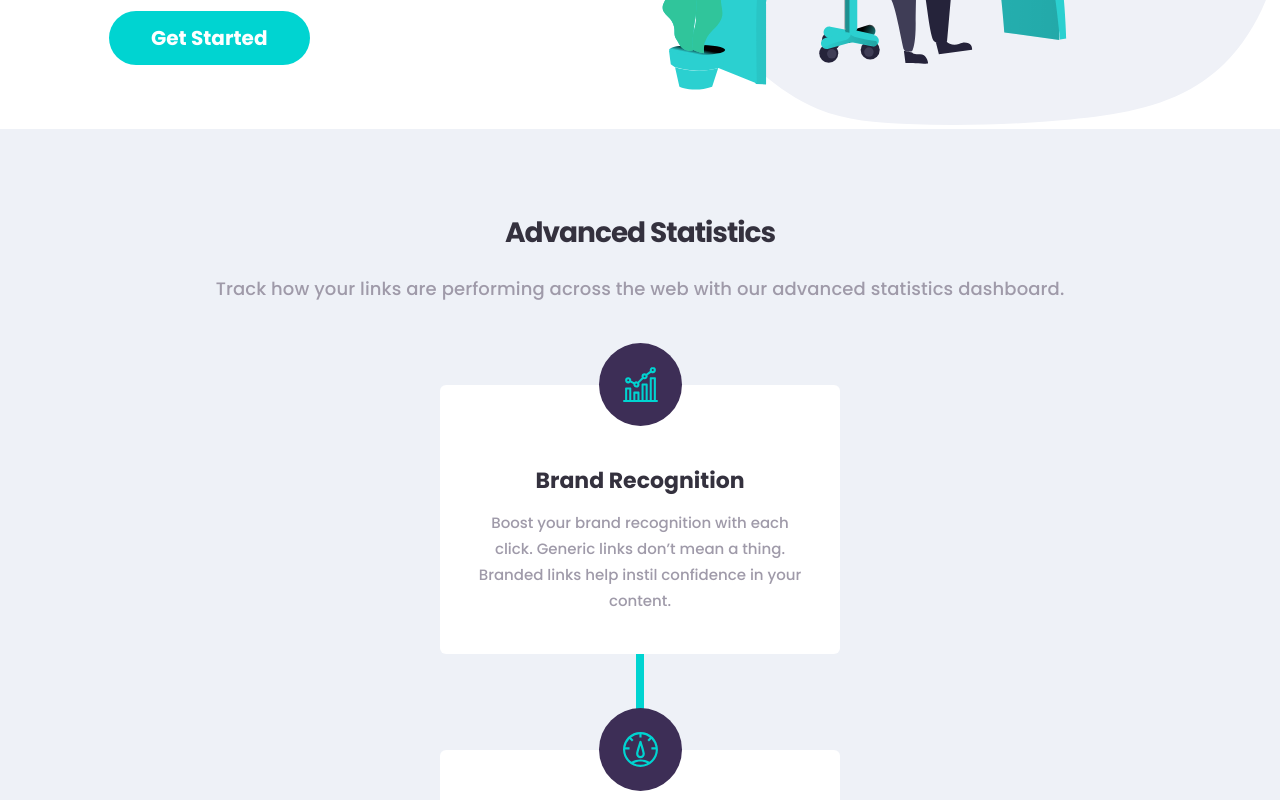
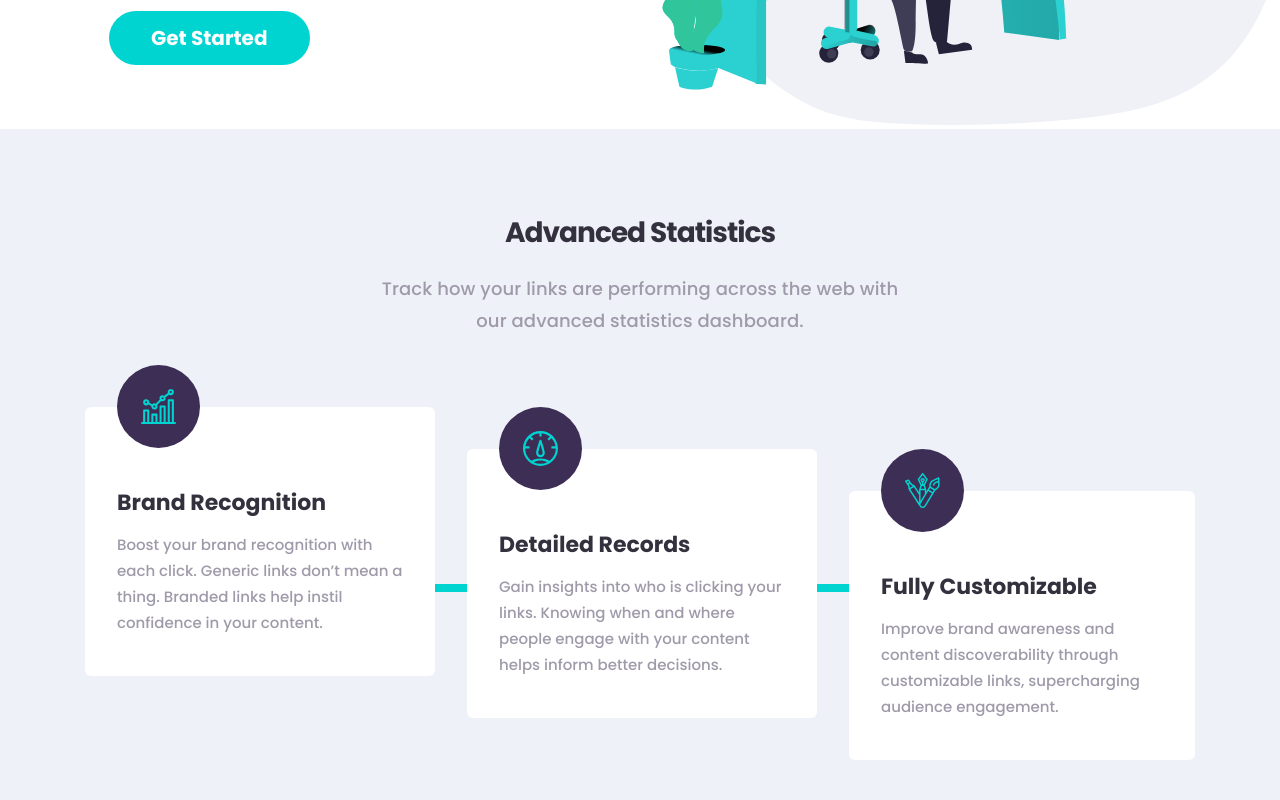
Before and after one commit to 0xShynn/frontendmentor-shortly-api-landing-page, a Next.js app: page / in a window 1280 px wide. Shown: the part 460-1260 px from the top of the page. Built offline with nearby package versions, Linux system fonts and the light colour scheme.

Commit message:
updated: services comp responsive

```diff
--- a/src/components/Service.js
+++ b/src/components/Service.js
@@ -1,8 +1,18 @@
 import { Box, Heading, Text } from '@chakra-ui/layout'
 
-const Service = ({ title, text, icon }) => {
+const Service = ({ title, text, icon, index }) => {
   return (
-    <Box bg="white" rounded="md" pb="10" px="8" maxW="400px">
+    <Box
+      bg="white"
+      rounded="md"
+      pb="10"
+      px="8"
+      maxW="350px"
+      textAlign={{ base: 'center', lg: 'left' }}
+      pos="relative"
+      top={{ base: 'unset', lg: index === 1 ? '-42px' : 'unset' }}
+      bottom={{ base: 'unset', lg: index === 3 ? '-42px' : 0 }}
+    >
       <Box
         p="6"
         bg="primary.darkpurple"
--- a/src/components/Services.js
+++ b/src/components/Services.js
@@ -8,18 +8,28 @@ import Service from './Service'
 
 const Services = () => {
   return (
-    <Box bg="secondary.lightgray" py="20" px="6">
+    <Box bg="secondary.lightgray" pt="20" pb={{ base: 20, lg: 32 }} px="6">
       <Box textAlign="center">
+        <Box maxW="540px" mx="auto" mb={{ base: 20, lg: 28, xl: 32 }}>
           <Heading as="h2" variant="h2" mb="4">
             Advanced Statistics
           </Heading>
-        <Text textStyle="medium" mb="20">
+          <Text textStyle="medium">
             Track how your links are performing across the web with our advanced
             statistics dashboard.
           </Text>
-        <Box pos="relative">
-          <Stack spacing="24" zIndex="overlay" pos="relative" align="center">
+        </Box>
+        <Box pos="relative" maxW="1110px" mx="auto">
+          <Stack
+            spacing={{ base: 24, lg: 8 }}
+            zIndex="overlay"
+            pos="relative"
+            align="center"
+            justify="center"
+            direction={{ base: 'column', lg: 'row' }}
+          >
             <Service
+              index={1}
               icon={
                 <IconBrandRecognition color="primary.teal" boxSize="35px" />
               }
@@ -27,11 +37,13 @@ const Services = () => {
               text="Boost your brand recognition with each click. Generic links don’t mean a thing. Branded links help instil confidence in your content."
             />
             <Service
+              index={2}
               icon={<IconDetailedRecords color="primary.teal" boxSize="35px" />}
               title="Detailed Records"
               text="Gain insights into who is clicking your links. Knowing when and where people engage with your content helps inform better decisions."
             />
             <Service
+              index={3}
               icon={
                 <IconFullyCustomizable color="primary.teal" boxSize="35px" />
               }
@@ -40,12 +52,12 @@ const Services = () => {
             />
           </Stack>
           <Box
-            w="8px"
-            h="full"
+            w={{ base: '8px', lg: 'full' }}
+            h={{ base: 'full', lg: '8px' }}
             pos="absolute"
-            top="0"
+            top={{ base: 0, lg: '50%' }}
             bg="primary.teal"
-            left="50%"
+            left={{ base: '50%' }}
             transform="translate(-50%,0)"
             zIndex="base"
           />
```
Lines whose indentation alone changed are shown as unchanged.
